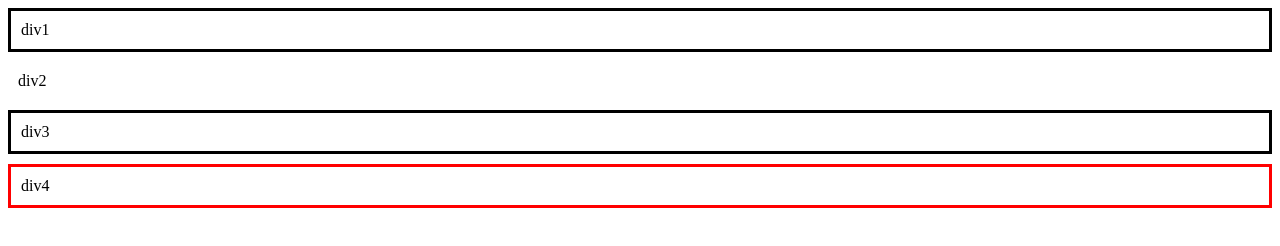
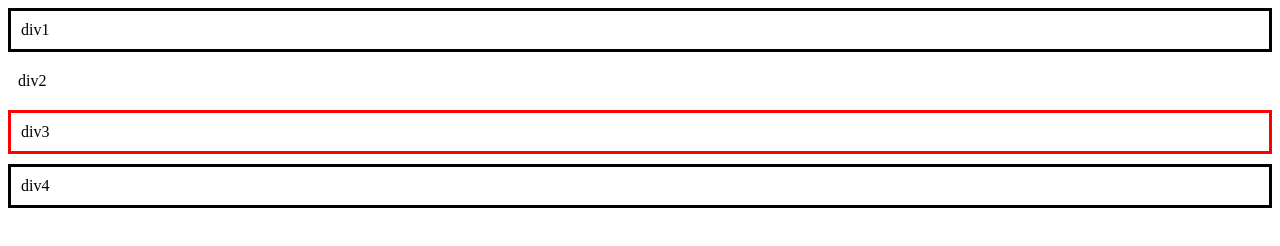
Before and after one commit to goqk923/JavaScript, a plain HTML site: page jquery/01.jquery_select/06_객체조작/object/index3.html in a window 1280 px wide. Drawn offline with nearby package versions, Linux system fonts and the light colour scheme.

Commit message:
변경내용

```diff
--- a/jquery/01.jquery_select/06_객체조작/object/index3.html
+++ b/jquery/01.jquery_select/06_객체조작/object/index3.html
@@ -21,6 +21,8 @@
         $(function(){
             $('#div1').addClass('box');
             $('#div2').removeClass('box');
+            $('#div3').addClass('alert');
+            $('#div4').removeClass('alert');
         });
     </script>
 </body>
```
